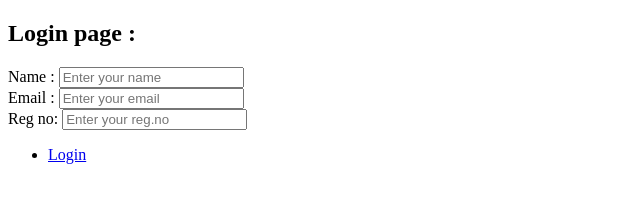
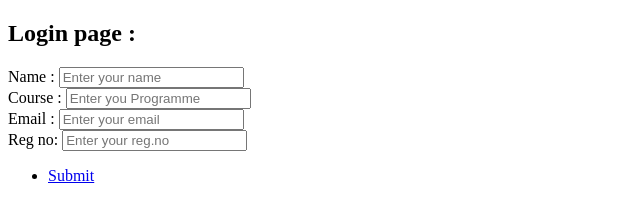
Before and after one commit to sharath1109/Feedback, a plain HTML site: page login.html in a window 1280 px wide. Shown: the whole page, without its empty margins (0-640 px from the left). Drawn offline with Linux system fonts and the light colour scheme.

Commit message:
small update to login.html

```diff
--- a/login.html
+++ b/login.html
@@ -1,5 +1,5 @@
 <!DOCTYPE html>
-<html lang="en">
+<html>
     <head>
         <title>
             Login
@@ -17,6 +17,12 @@
                     <input type="text" placeholder="Enter your name" id="name" name="name">
                 </div>
 
+
+                <div class="inline">
+                    <label for="Programme">Course :</label>
+                    <input type="text" placeholder="Enter you Programme" id="Programme" name="Programme">
+                </div>
+
                 <div class="inline">
                     <label for="email">Email :</label>
                     <input type="email" placeholder="Enter your email" id="emai" name="email">
@@ -29,7 +35,7 @@
 
                 <div>
                 <ul>
-                    <li><a href="index.html">Login</a></li>
+                    <li><a href="index.html">Submit</a></li>
                 </ul>
                 </div>
 
```
